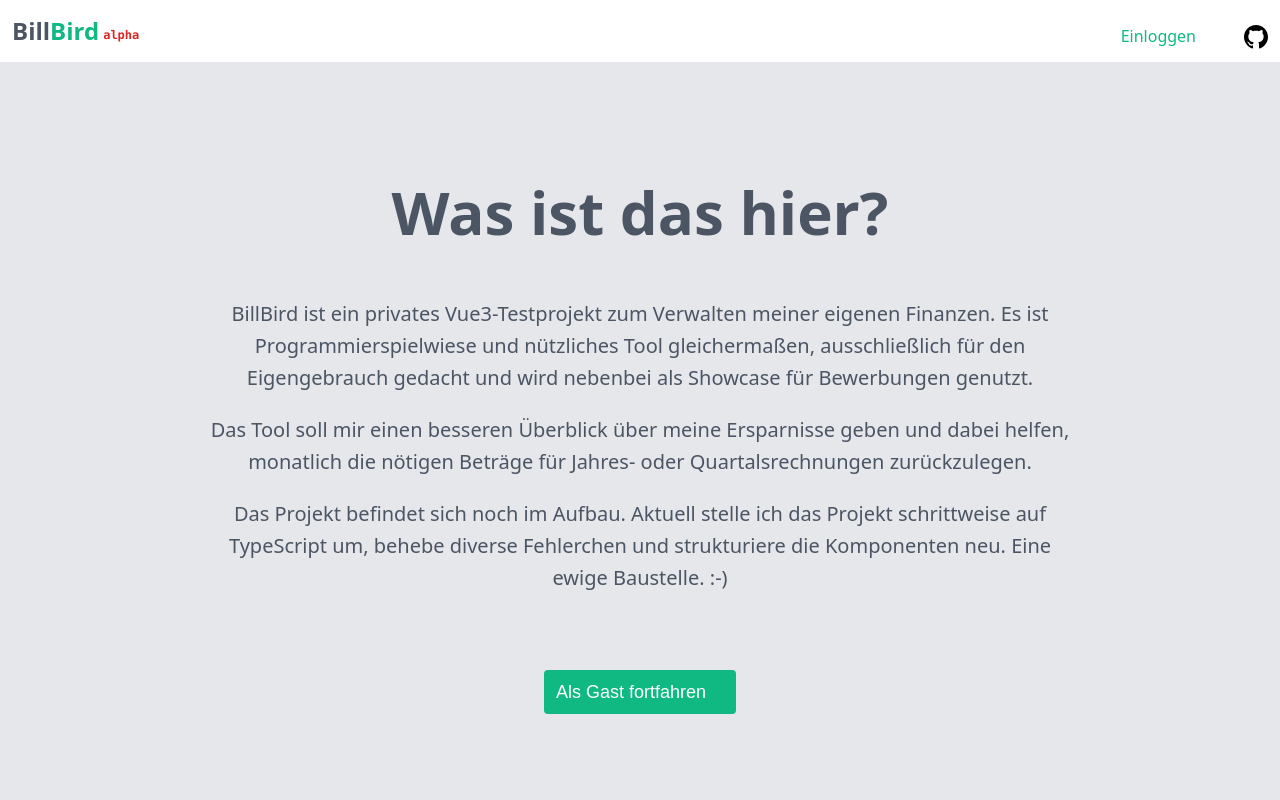
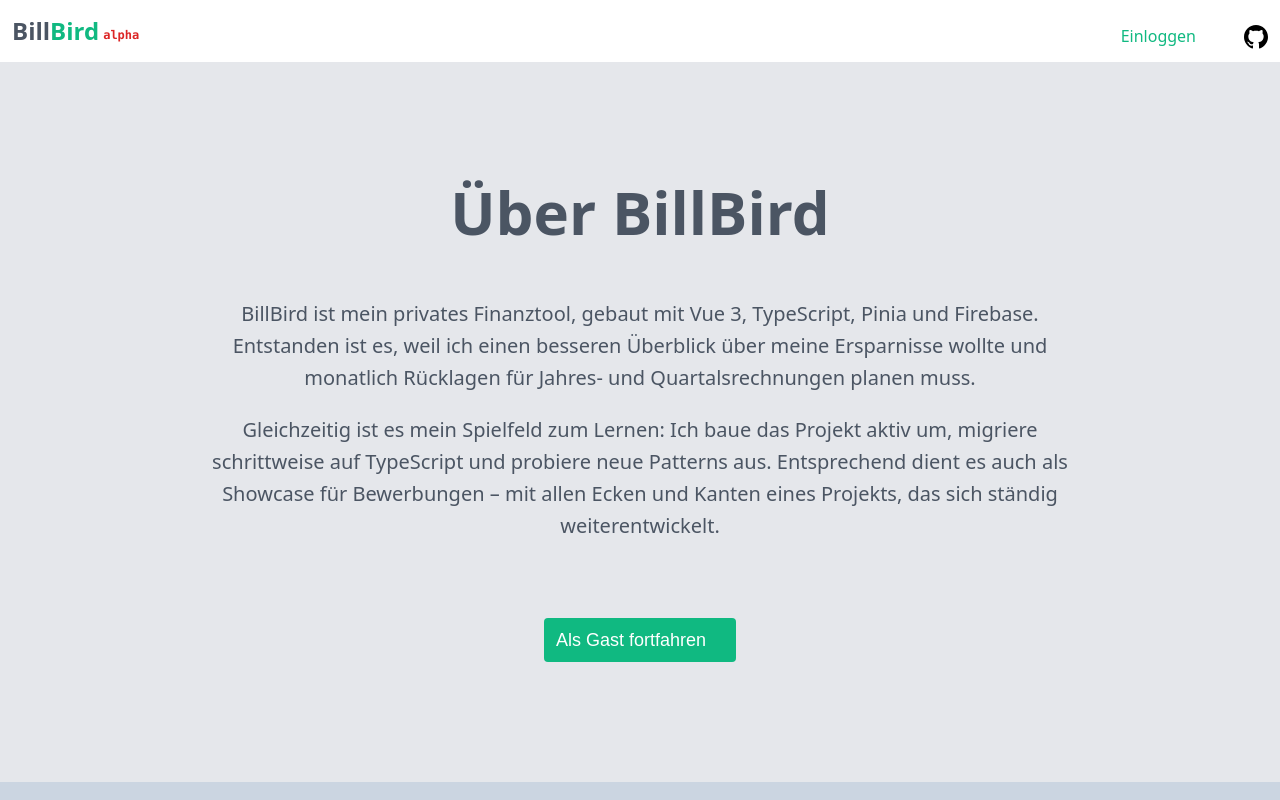
Before and after one commit to tm0e83/Billbird, a Vue app: page /overview in a window 1280 px wide. Shown: the top 800 px of the page. Built offline with nearby package versions, Linux system fonts and the light colour scheme; some icons are missing; what @kyvg/vue3-notification would draw is missing.

Commit message:
change intro message

```diff
--- a/src/views/OverviewView/SectionIntro.vue
+++ b/src/views/OverviewView/SectionIntro.vue
@@ -15,20 +15,19 @@ function loginAsGuest(): void {
 <template>
   <section class="intro text-xl">
     <div class="inner">
-      <Headerline>Was ist das hier?</Headerline>
+      <Headerline>Über BillBird</Headerline>
       <p>
-        BillBird ist ein privates Vue3-Testprojekt zum Verwalten meiner eigenen Finanzen. Es ist
-        Programmierspielwiese und nützliches Tool gleichermaßen, ausschließlich für den
-        Eigengebrauch gedacht und wird nebenbei als Showcase für Bewerbungen genutzt.
+        BillBird ist mein privates Finanztool, gebaut mit Vue 3, TypeScript, Pinia und Firebase.
+        Entstanden ist es, weil ich einen besseren Überblick über meine Ersparnisse wollte und
+        monatlich Rücklagen für Jahres- und Quartalsrechnungen planen muss.
       </p>
 
       <p>
-        Das Tool soll mir einen besseren Überblick über meine Ersparnisse geben und dabei helfen,
-        monatlich die nötigen Beträge für Jahres- oder Quartalsrechnungen zurückzulegen.
+        Gleichzeitig ist es mein Spielfeld zum Lernen: Ich baue das Projekt aktiv um, migriere
+        schrittweise auf TypeScript und probiere neue Patterns aus. Entsprechend dient es auch als
+        Showcase für Bewerbungen – mit allen Ecken und Kanten eines Projekts, das sich ständig
+        weiterentwickelt.
       </p>
-
-      <p>Das Projekt befindet sich noch im Aufbau. Aktuell stelle ich das Projekt schrittweise auf TypeScript um,
-        behebe diverse Fehlerchen und strukturiere die Komponenten neu. Eine ewige Baustelle. :-)</p>
 
       <br>
       <br>
```
